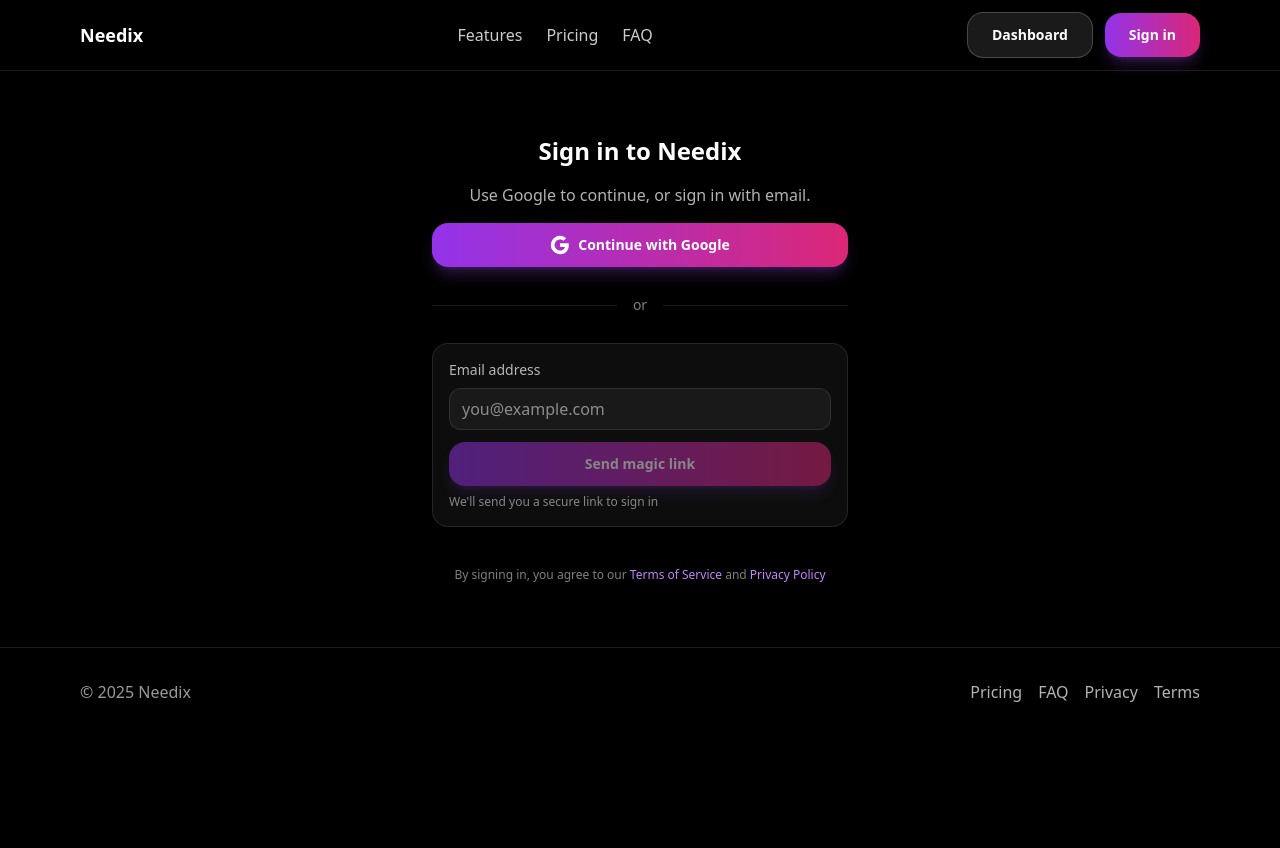
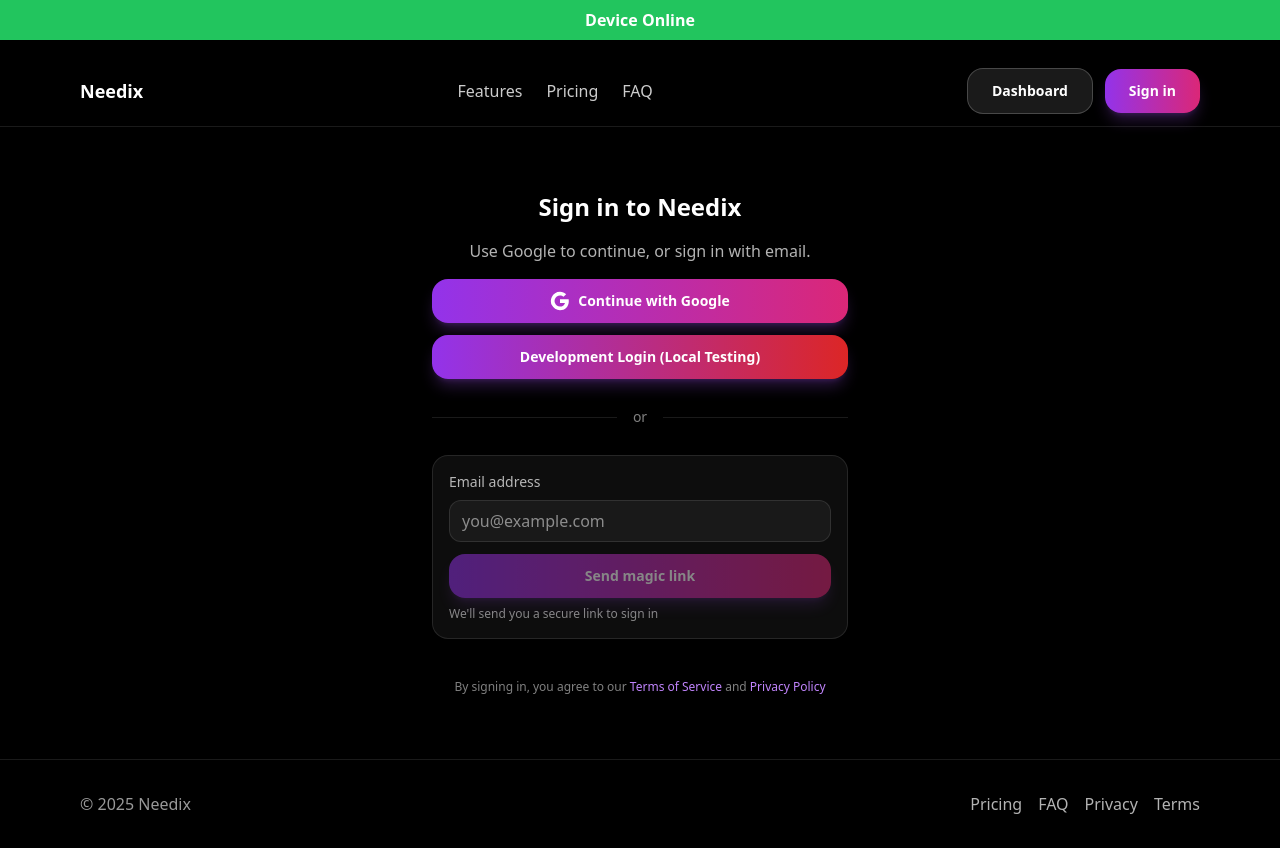
Before and after one commit to Needixx/Needix, a Next.js app: page /signin in a window 1280 px wide. Before the commit the page ends 800 px from the top, so only its background shows below. Built offline with nearby package versions, Linux system fonts and the light colour scheme; no server answers.

Commit message:
Add offline indicator component

```diff
--- a/app/globals.css
+++ b/app/globals.css
@@ -3,88 +3,83 @@
 @tailwind components;
 @tailwind utilities;
 
-:root {
-  color-scheme: dark;
-}
-
-html, body {
-  height: 100%;
-  overflow-x: hidden;
-}
-
-:target {
-  scroll-margin-top: 4rem;
-}
-
-/* Custom scrollbar */
-::-webkit-scrollbar {
-  width: 8px;
-}
-
-::-webkit-scrollbar-track {
-  background: rgba(15, 23, 42, 0.1);
-}
-
-::-webkit-scrollbar-thumb {
-  background: rgba(147, 51, 234, 0.3);
-  border-radius: 4px;
-}
-
-::-webkit-scrollbar-thumb:hover {
-  background: rgba(147, 51, 234, 0.5);
-}
-
-/* Smooth animations */
-@layer utilities {
-  .animate-slide-up {
-    animation: slideUp 0.5s ease-out;
-  }
-
-  .animate-fade-in {
-    animation: fadeIn 0.3s ease-out;
+/* Temporary mobile navbar fix */
+@media (max-width: 768px) {
+  nav {
+    padding-top: 50px !important;
   }
 }
 
-@keyframes slideUp {
-  from {
-    opacity: 0;
-    transform: translateY(20px);
+@layer base {
+  body {
+    font-feature-settings: "rlig" 1, "calt" 1;
   }
-  to {
-    opacity: 1;
-    transform: translateY(0);
+
+  /* iOS Safe Area Support */
+  :root {
+    --safe-area-inset-top: env(safe-area-inset-top);
+    --safe-area-inset-bottom: env(safe-area-inset-bottom);
+    --safe-area-inset-left: env(safe-area-inset-left);
+    --safe-area-inset-right: env(safe-area-inset-right);
   }
 }
 
-@keyframes fadeIn {
-  from {
-    opacity: 0;
+@layer components {
+  .glass-card {
+    @apply backdrop-blur-md bg-white/70 border border-white/20 shadow-xl;
   }
-  to {
-    opacity: 1;
+
+  .security-gradient {
+    background: linear-gradient(135deg, #667eea 0%, #764ba2 100%);
+  }
+
+  .vibrant-accent {
+    @apply bg-gradient-to-r from-blue-600 to-purple-600;
+  }
+
+  .safe-shadow {
+    box-shadow: 0 10px 25px -5px rgba(0, 0, 0, 0.1), 0 10px 10px -5px rgba(0, 0, 0, 0.04);
   }
 }
 
-/* Gradient text selection */
-::selection {
-  background: rgba(147, 51, 234, 0.3);
-}
+@layer utilities {
+  /* Safe Area Utilities for Mobile */
+  .pt-safe-top {
+    padding-top: max(1rem, env(safe-area-inset-top));
+  }
 
-/* Enhanced focus styles */
-.focus-visible\:ring-purple-500:focus-visible {
-  --tw-ring-color: rgb(168 85 247 / 0.5);
-}
+  .pb-safe-bottom {
+    padding-bottom: max(1rem, env(safe-area-inset-bottom));
+  }
 
-/* Backdrop blur support */
-@supports (backdrop-filter: blur(16px)) {
-  .backdrop-blur-sm {
-    backdrop-filter: blur(4px);
+  .pl-safe-left {
+    padding-left: max(1rem, env(safe-area-inset-left));
+  }
+
+  .pr-safe-right {
+    padding-right: max(1rem, env(safe-area-inset-right));
+  }
+
+  .h-safe-top {
+    height: env(safe-area-inset-top);
+  }
+
+  .h-safe-bottom {
+    height: env(safe-area-inset-bottom);
+  }
+
+  /* Mobile-first responsive design helpers */
+  .mobile-touch-target {
+    @apply min-h-[44px] min-w-[44px];
   }
 }
 
-/* Smooth transitions for all interactive elements */
-button, a, input, select, textarea {
-  transition-property: color, background-color, border-color, text-decoration-color, fill, stroke, opacity, box-shadow, transform, filter, backdrop-filter;
-  transition-timing-function: cubic-bezier(0.4, 0, 0.2, 1);
-  transition-duration: 200ms;
+.subscription-card {
+  transition: all 0.3s ease;
+  transform: translateY(0);
 }
+
+.subscription-card:hover {
+  transform: translateY(-4px);
+  box-shadow: 0 20px 40px -10px rgba(0, 0, 0, 0.15);
+}
--- a/app/layout.tsx
+++ b/app/layout.tsx
@@ -4,6 +4,7 @@
 import SessionProvider from "@/components/SessionProvider";
 import Navbar from "@/components/Navbar";
 import Footer from "@/components/Footer";
+import OfflineIndicator from "@/components/OfflineIndicator";
 
 export const metadata = {
   title: "Needix - Track Everything. Waste Nothing.",
@@ -18,6 +19,7 @@
     <html lang="en">
       <body className="min-h-screen bg-black text-white antialiased">
         <SessionProvider>
+          <OfflineIndicator />
           <Navbar />
           {children}
           <Footer />
--- a/app/signin/page.tsx
+++ b/app/signin/page.tsx
@@ -33,6 +33,12 @@
     }
   };
 
+  const handleDevLogin = () => {
+    // Set a simple session cookie for development
+    document.cookie = "dev-session=true; path=/";
+    window.location.href = '/app';
+  };
+
   return (
     <main className="mx-auto grid max-w-md gap-4 px-4 py-16 text-center">
       <h1 className="text-2xl font-semibold">Sign in to Needix</h1>
@@ -60,6 +66,14 @@
               Continue with Google
             </>
           )}
+        </Button>
+
+        {/* Development Login Button */}
+        <Button
+          onClick={handleDevLogin}
+          className="bg-gradient-to-r from-orange-600 to-red-600 hover:from-orange-700 hover:to-red-700"
+        >
+          Development Login (Local Testing)
         </Button>
 
         <div className="flex items-center gap-4 my-4">
--- a/components/Navbar.tsx
+++ b/components/Navbar.tsx
@@ -13,7 +13,7 @@
   const { isPro } = useSubscriptionLimit();
 
   return (
-    <nav className="sticky top-0 left-0 right-0 z-50 w-full border-b border-white/10 bg-black/80 backdrop-blur-md supports-[backdrop-filter]:bg-black/70">
+    <nav className="sticky top-0 left-0 right-0 z-50 w-full border-b border-white/10 bg-black/80 backdrop-blur-md supports-[backdrop-filter]:bg-black/70 pt-safe-top">
       <div className="mx-auto flex max-w-6xl items-center justify-between px-4 py-3">
         <Link href="/" className="text-lg font-semibold">
           Needix
--- /dev/null
+++ b/components/OfflineIndicator.tsx
@@ -0,0 +1,32 @@
+// components/OfflineIndicator.tsx
+"use client";
+
+import { useState, useEffect } from 'react';
+
+export default function OfflineIndicator() {
+  const [isOnline, setIsOnline] = useState(true);
+
+  useEffect(() => {
+    setIsOnline(navigator.onLine);
+
+    const updateOnlineStatus = () => setIsOnline(navigator.onLine);
+
+    window.addEventListener('online', updateOnlineStatus);
+    window.addEventListener('offline', updateOnlineStatus);
+
+    return () => {
+      window.removeEventListener('online', updateOnlineStatus);
+      window.removeEventListener('offline', updateOnlineStatus);
+    };
+  }, []);
+
+  return (
+    <div className={`w-full p-2 text-center font-semibold ${
+      isOnline
+        ? 'bg-green-500 text-white'
+        : 'bg-red-500 text-white'
+    }`}>
+      {isOnline ? 'Device Online' : 'Device Offline'}
+    </div>
+  );
+}
--- a/lib/auth.ts
+++ b/lib/auth.ts
@@ -18,7 +18,7 @@
   ],
   pages: {
     signIn: "/signin",
-    error: "/signin" // Redirect errors back to signin
+    error: "/signin"
   },
   callbacks: {
     async session({ session, token }) {
--- a/package.json
+++ b/package.json
@@ -1 +1 @@
-{"name":"needix-fresh-starter","private":true,"scripts":{"dev":"next dev","build":"next build","start":"next start","lint":"next lint"},"dependencies":{"@auth/core":"^0.40.0","@capacitor/android":"^7.4.3","@capacitor/cli":"^7.4.3","@capacitor/core":"^7.4.3","@capacitor/ios":"^7.4.3","@stripe/stripe-js":"^7.9.0","clsx":"^2.1.1","critters":"^0.0.23","next":"^15.0.0","next-auth":"^5.0.0-beta.29","react":"^18.3.1","react-dom":"^18.3.1","resend":"^6.0.2","stripe":"^18.5.0"},"devDependencies":{"@prisma/client":"^6.15.0","@types/node":"^24.3.0","@types/react":"^18.3.5","@types/react-dom":"^18.3.0","autoprefixer":"^10.4.20","eslint":"9.35.0","eslint-config-next":"15.5.2","postcss":"^8.4.41","prisma":"^6.15.0","tailwindcss":"^3.4.10","typescript":"^5.5.4"}}
+{"name":"needix-fresh-starter","private":true,"scripts":{"dev":"next dev","build":"next build","start":"next start","lint":"next lint"},"dependencies":{"@auth/core":"^0.40.0","@capacitor/android":"^7.4.3","@capacitor/browser":"^7.0.2","@capacitor/cli":"^7.4.3","@capacitor/core":"^7.4.3","@capacitor/ios":"^7.4.3","@capacitor/preferences":"^7.0.2","@stripe/stripe-js":"^7.9.0","clsx":"^2.1.1","critters":"^0.0.23","next":"^15.0.0","next-auth":"^5.0.0-beta.29","react":"^18.3.1","react-dom":"^18.3.1","resend":"^6.0.2","stripe":"^18.5.0"},"devDependencies":{"@prisma/client":"^6.15.0","@types/node":"^24.3.0","@types/react":"^18.3.5","@types/react-dom":"^18.3.0","autoprefixer":"^10.4.20","eslint":"9.35.0","eslint-config-next":"15.5.2","postcss":"^8.4.41","prisma":"^6.15.0","tailwindcss":"^3.4.10","typescript":"^5.5.4"}}
```
Also changed, not shown: capacitor.config.ts (+12 -9 lines), lib/offline-storage.ts (added, +124 -0 lines), 6 other files (tests, documents, lock files or other folders).
